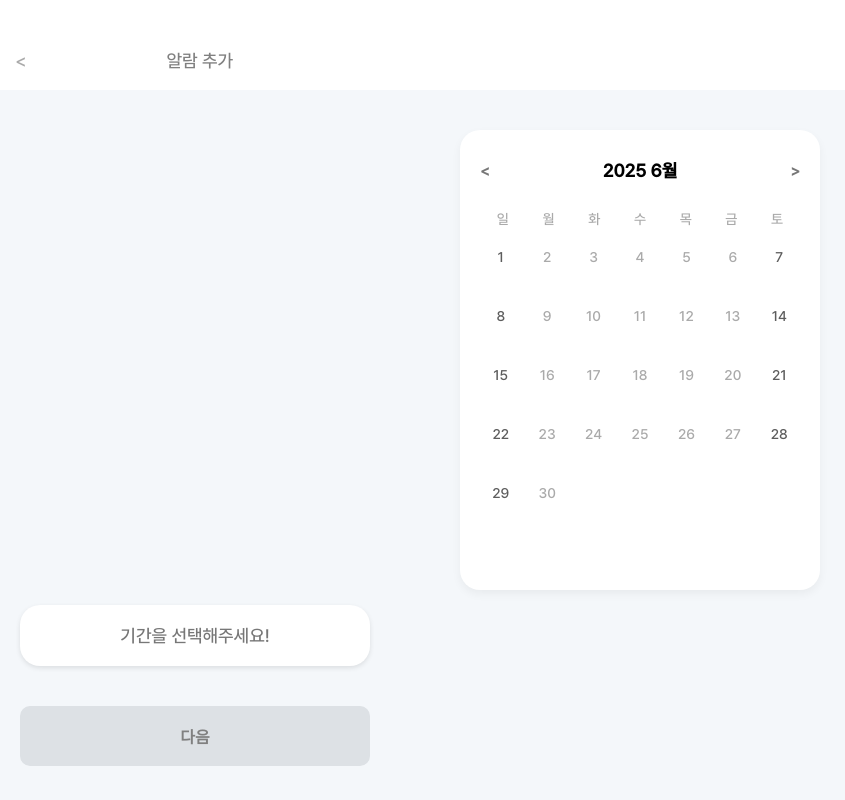
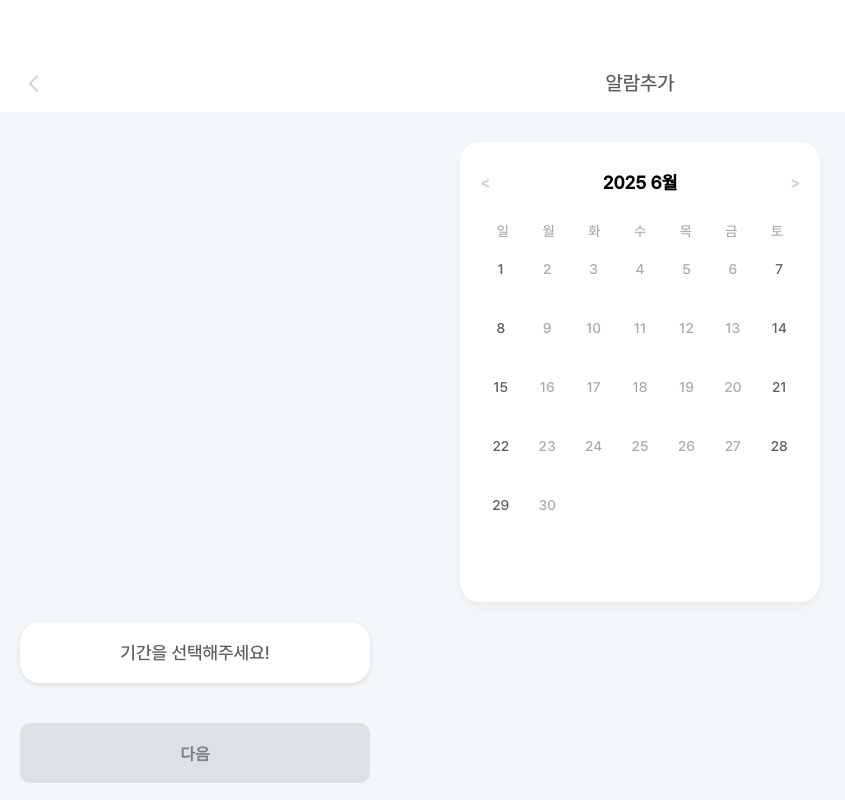
Before and after one commit to 2025GlobalInternship/kusuri-front, a Next.js app: page /addalram in a window 1280 px wide. Shown: the whole page, without its empty margins (0-845 px from the left). Built offline with nearby package versions, Linux system fonts and the light colour scheme.

Commit message:
feat. headerbar 통일

```diff
--- a/package.json
+++ b/package.json
@@ -11,7 +11,7 @@
   "dependencies": {
     "@googlemaps/js-api-loader": "^1.16.8",
     "@react-google-maps/api": "^2.20.6",
-    "next": "14.2.23",
+    "next": "^14.2.26",
     "react": "^18",
     "react-dom": "^18",
     "react-draggable": "^4.4.6"
--- a/src/pages/addalram/index.module.css
+++ b/src/pages/addalram/index.module.css
@@ -6,22 +6,6 @@
     width: 340px;
     margin: 0 auto;
     box-shadow: 0 4px 10px rgba(0, 0, 0, 0.05);
-  }
-
-  /* 헤더 스타일 */
-  .header {
-    display: flex;
-    justify-content: space-between;
-    align-items: center;
-    margin-bottom: 12px;
-  }
-
-  .header button {
-    background: none;
-    border: none;
-    cursor: pointer;
-    font-size: 20px;
-    color: rgba(209, 210, 209, 1);
   }
 
   /* 요일 색상 (토요일, 일요일만 따로 설정) */
@@ -85,23 +69,6 @@
     color: #333;
   }
 
-  /* 헤더 스타일 */
-  .headerContainer {
-    background-color: #FFFFFF;
-    text-align: center;
-    font-size: 20px;
-    color: gray;
-    padding-top: 20px;
-    padding-bottom: 16px;
-    position: relative;
-  }
-
-  /* 헤더 아래 간격 */
-  .headerSpacer {
-    height: 30px;
-    background-color: #FFFFFF;
-  }
-
   /* 캘린더 컨테이너 */
   .calendarContainer {
     background-color: rgba(255, 255, 255, 1);
@@ -109,7 +76,7 @@
     padding: 20px;
     width: 320px;
     height: 420px;
-    margin: 40px auto;
+    margin: 30px auto;
     box-shadow: 0 4px 10px rgba(0, 0, 0, 0.05);
   }
 
@@ -127,28 +94,8 @@
   .arrow {
     cursor: pointer;
     font-size: 15px;
-    color: #777;
+    color: rgba(209, 210, 209, 1);
     user-select: none;
-  }
-
-  .headerContainer {
-    display: flex;
-    align-items: center;
-    padding: 30px 15px;
-  }
-
-  .backArrow {
-    font-size: 18px;
-    color: #aaa;
-    cursor: pointer;
-    margin-right: 5px;
-    margin-bottom: -60px;
-  }
-
-  .headerTitle {
-    font-size: 18px;
-    margin-bottom: -60px;
-    margin-left: 135px;
   }
 
   /* 기존 스타일 */
@@ -227,11 +174,12 @@
     padding: 20px;
     width: 310px;
     border-radius: 20px;
-    margin-top: -25px;
+    margin-top: -10px;
     margin-left: 20px;
     text-align: center;
+    font-weight: 500;
     font-size: 18px;
-    color: #777;
+    color: rgba(93, 93, 93, 1);
     box-shadow: 0 2px 5px rgba(0, 0, 0, 0.1);
   }
 
@@ -258,8 +206,6 @@
     visibility: hidden; /* 빈 날짜 칸을 유지하되 보이지 않게 설정 */
 }
 
-
-
   .nextButton {
     width: 350px;
     height: 60px;
--- a/src/pages/addalram/index.tsx
+++ b/src/pages/addalram/index.tsx
@@ -1,9 +1,11 @@
 import React, { useState } from 'react';
 import { useRouter } from 'next/router';
 import styles from './index.module.css';
+import HeaderLayout from "@/components/header-layout";
 import NavigationVarLayout from "@/components/navigation_var-layout";
 
 const Calendar = () => {
+
   const router = useRouter();
   const [currentMonth, setCurrentMonth] = useState(new Date(2025, 5, 18)); // 2025년 6월 시작
   const [selectedDates, setSelectedDates] = useState<(number | null)[]>([]); // 선택된 날짜 상태 관리
@@ -101,15 +103,6 @@ const Calendar = () => {
 
   return (
     <>
-      <div className={styles.headerContainer}>
-        <span className={styles.backArrow} onClick={() => router.push("/alram")}>
-          {"<"}
-        </span>
-        <span className={styles.headerTitle}>알람 추가</span>
-      </div>
-
-      <div className={styles.headerSpacer}></div>
-
       <div className={styles.calendarContainer}>
         <div className={styles.monthHeader}>
           <span className={styles.arrow} onClick={goToPreviousMonth}>{"<"}</span>
@@ -180,6 +173,9 @@ const Calendar = () => {
 
 export default function Page() {
   return (
-    <Calendar />
+    <>
+      <HeaderLayout>알람추가</HeaderLayout>
+      <Calendar />
+    </>
   );
 }
--- a/src/pages/calendar/index.module.css
+++ b/src/pages/calendar/index.module.css
@@ -95,22 +95,6 @@
     color: #333;
   }
 
-  /* 헤더 스타일 */
-  .headerContainer {
-    background-color: #FFFFFF;
-    text-align: center;
-    font-size: 20px;
-    color: gray;
-    padding-top: 20px;
-    padding-bottom: 16px;
-    position: relative;
-}
-  /* 헤더 아래 간격 */
-  .headerSpacer {
-    height: 30px;
-    background-color: #FFFFFF;
-  }
-
   /* 캘린더 컨테이너 */
   .calendarContainer {
     background-color: rgba(255, 255, 255, 1);
@@ -118,7 +102,7 @@
     padding: 2s0px;
     width: 320px;
     height: 550px;
-    margin: 60px auto;
+    margin: 40px auto;
     box-shadow: 0 4px 10px rgba(0, 0, 0, 0.05);
   }
 
@@ -136,26 +120,6 @@
 .arrow {
     cursor: pointer;
     font-size: 15px;
-    color: #777;
+    color: rgba(209, 210, 209, 1);
     user-select: none;
 }
-
-.headerContainer {
-  display: flex;
-  align-items: center;
-  padding: 30px 15px;
-}
-
-.backArrow {
-  font-size: 18px;
-  color: #aaa;
-  cursor: pointer;
-  margin-right: 5px;
-  margin-bottom: -60px;
-}
-
-.headerTitle {
-  font-size: 18px;
-  margin-bottom: -60px;
-  margin-left: 120px;
-}
--- a/tsconfig.json
+++ b/tsconfig.json
@@ -19,4 +19,6 @@
   },
   "include": ["next-env.d.ts", "**/*.ts", "**/*.tsx"],
   "exclude": ["node_modules"]
+
+
 }
```
Also changed, not shown: src/pages/addtime/index.tsx (+12 -0 lines), src/pages/calendar/index.tsx (+2 -12 lines), 1 other file (tests, documents, lock files or other folders).
